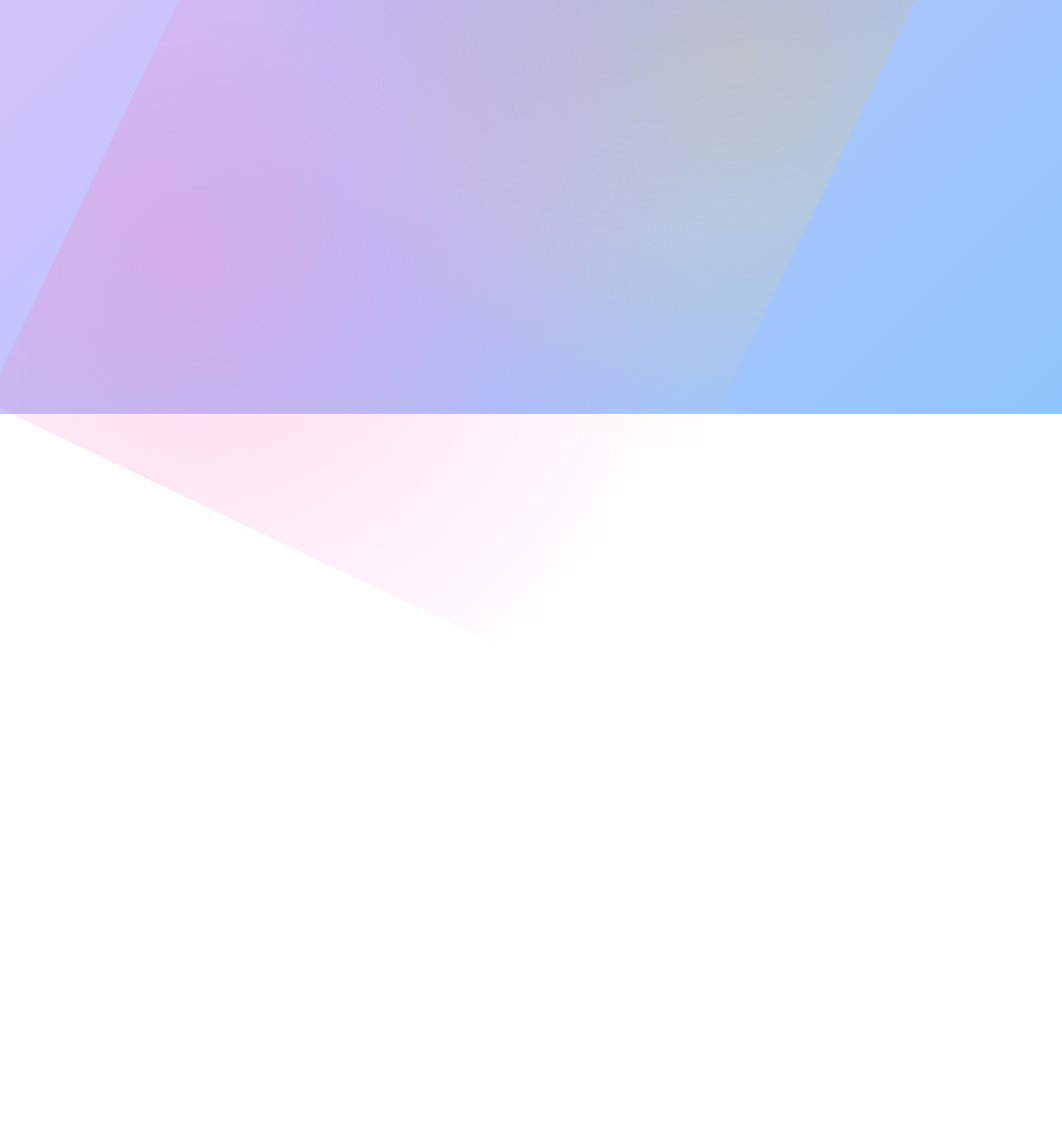
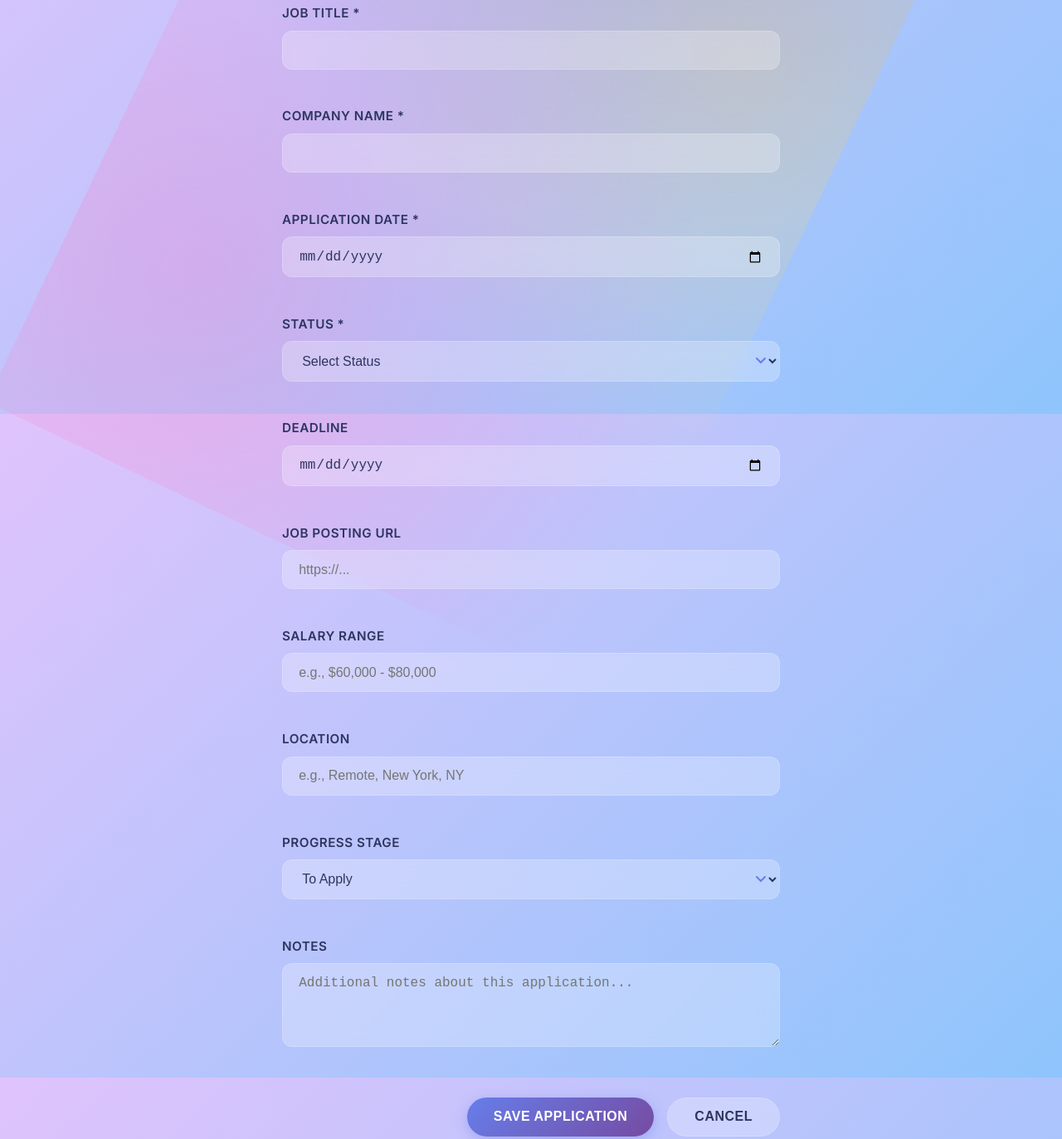
Before and after one commit to DemitriBr/Tree, a plain HTML site: page index.html in a window 1280 px wide. Shown: the part 301-1674 px from the top of the page at 83% size. Before the commit the page ends 800 px from the top, so only its background shows below. Drawn offline with Linux system fonts and the light colour scheme; files that its build step writes are made by us from their sources; files whose address does not match are found by name.

Commit message:
Update index.html

```diff
--- a/index.html
+++ b/index.html
@@ -17,7 +17,7 @@
 
         <!-- Navigation -->
         <nav id="navigation">
-            <button class="nav-btn" data-view="home">Add Application</button>
+            <button class="nav-btn active" data-view="home">Add Application</button>
             <button class="nav-btn" data-view="list">Applications List</button>
             <button class="nav-btn" data-view="dashboard">Dashboard</button>
             <button class="nav-btn" data-view="kanban">Kanban Board</button>
@@ -27,8 +27,93 @@
         <main id="viewContainer">
             <!-- Home View (Add/Edit Application) -->
             <div id="homeView" class="view active">
-                <h2>Add New Application</h2>
-                <!-- Form will be added in Step 4 -->
+                <h2 id="formTitle">Add New Application</h2>
+                <form id="applicationForm">
+                    <!-- Hidden ID field for edit mode -->
+                    <input type="hidden" id="applicationId" name="id">
+
+                    <!-- Basic Fields -->
+                    <div class="form-group">
+                        <label for="jobTitle">Job Title *</label>
+                        <input type="text" id="jobTitle" name="jobTitle" required>
+                        <span class="error-message"></span>
+                    </div>
+
+                    <div class="form-group">
+                        <label for="companyName">Company Name *</label>
+                        <input type="text" id="companyName" name="companyName" required>
+                        <span class="error-message"></span>
+                    </div>
+
+                    <div class="form-group">
+                        <label for="applicationDate">Application Date *</label>
+                        <input type="date" id="applicationDate" name="applicationDate" required>
+                        <span class="error-message"></span>
+                    </div>
+
+                    <div class="form-group">
+                        <label for="status">Status *</label>
+                        <select id="status" name="status" required>
+                            <option value="">Select Status</option>
+                            <option value="applied">Applied</option>
+                            <option value="screening">Screening</option>
+                            <option value="interview">Interview</option>
+                            <option value="offer">Offer</option>
+                            <option value="rejected">Rejected</option>
+                            <option value="withdrawn">Withdrawn</option>
+                        </select>
+                        <span class="error-message"></span>
+                    </div>
+
+                    <!-- Additional Fields -->
+                    <div class="form-group">
+                        <label for="deadline">Deadline</label>
+                        <input type="date" id="deadline" name="deadline">
+                        <span class="error-message"></span>
+                    </div>
+
+                    <div class="form-group">
+                        <label for="url">Job Posting URL</label>
+                        <input type="url" id="url" name="url" placeholder="https://...">
+                        <span class="error-message"></span>
+                    </div>
+
+                    <div class="form-group">
+                        <label for="salary">Salary Range</label>
+                        <input type="text" id="salary" name="salary" placeholder="e.g., $60,000 - $80,000">
+                        <span class="error-message"></span>
+                    </div>
+
+                    <div class="form-group">
+                        <label for="location">Location</label>
+                        <input type="text" id="location" name="location" placeholder="e.g., Remote, New York, NY">
+                        <span class="error-message"></span>
+                    </div>
+
+                    <div class="form-group">
+                        <label for="progressStage">Progress Stage</label>
+                        <select id="progressStage" name="progressStage">
+                            <option value="to-apply">To Apply</option>
+                            <option value="applied">Applied</option>
+                            <option value="in-progress">In Progress</option>
+                            <option value="final-stage">Final Stage</option>
+                            <option value="completed">Completed</option>
+                        </select>
+                        <span class="error-message"></span>
+                    </div>
+
+                    <div class="form-group">
+                        <label for="notes">Notes</label>
+                        <textarea id="notes" name="notes" rows="4" placeholder="Additional notes about this application..."></textarea>
+                        <span class="error-message"></span>
+                    </div>
+
+                    <!-- Form Actions -->
+                    <div class="form-actions">
+                        <button type="submit" class="btn btn-primary">Save Application</button>
+                        <button type="button" class="btn btn-secondary" id="cancelBtn">Cancel</button>
+                    </div>
+                </form>
             </div>
 
             <!-- List View -->
```
